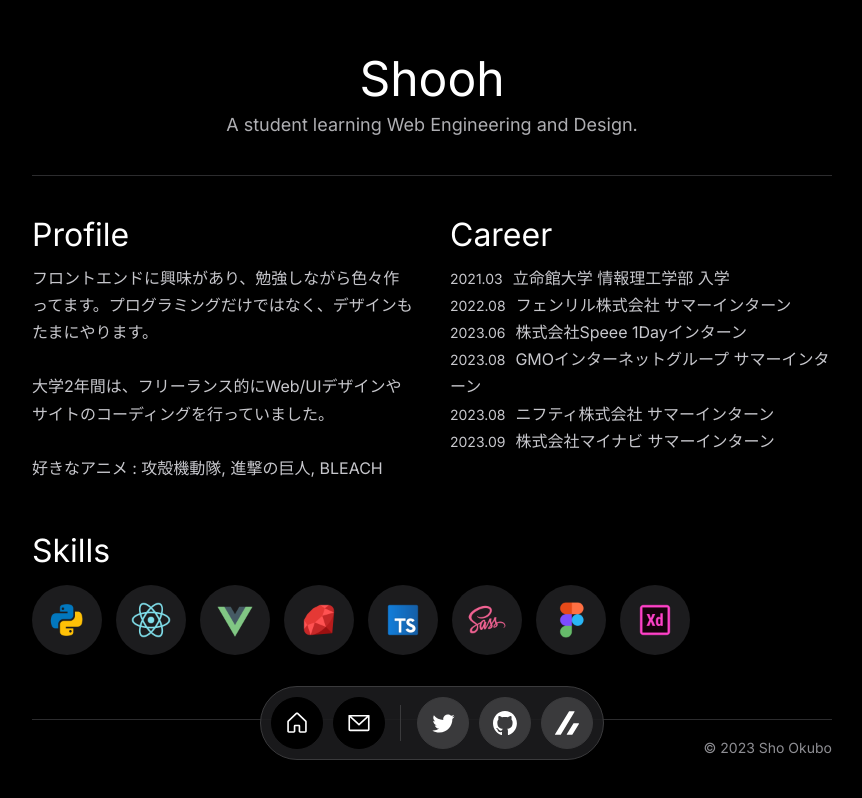
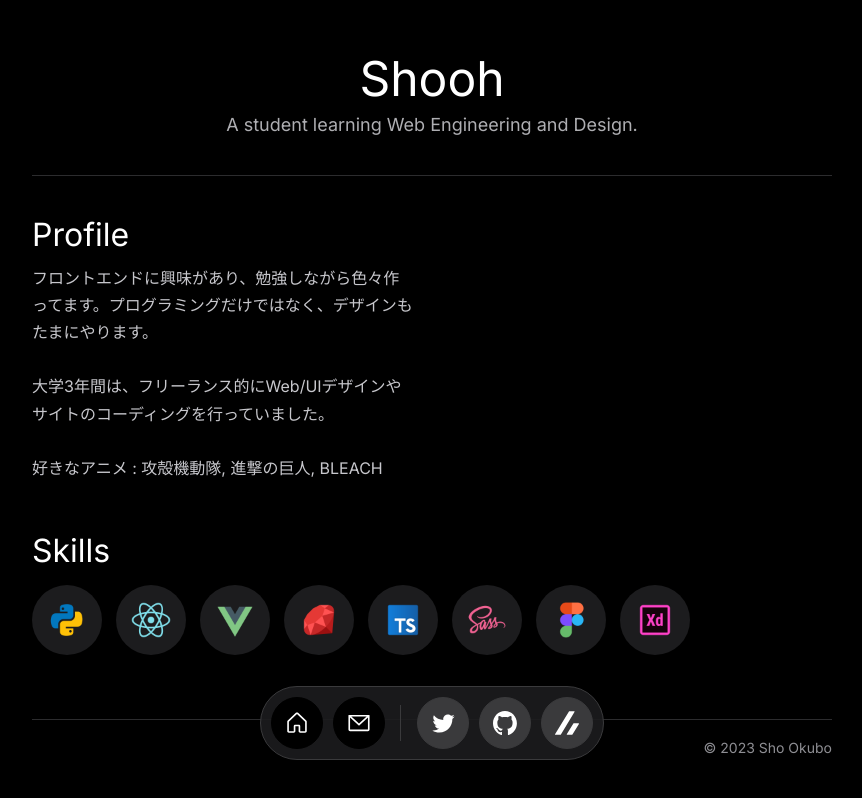
Before and after one commit to shooh25/shooh, a Next.js app: page /about in a window 1280 px wide. Shown: the whole page, without its empty margins (208-1070 px from the left). Built offline with nearby package versions, Linux system fonts and the light colour scheme.

Commit message:
fix: contents

```diff
--- a/src/pages/about.tsx
+++ b/src/pages/about.tsx
@@ -46,12 +46,12 @@ const About = () => {
               <p>
                 フロントエンドに興味があり、勉強しながら色々作ってます。プログラミングだけではなく、デザインもたまにやります。<br />
                 <br />
-                大学2年間は、フリーランス的にWeb/UIデザインやサイトのコーディングを行っていました。<br />
+                大学3年間は、フリーランス的にWeb/UIデザインやサイトのコーディングを行っていました。<br />
                 <br />
                 好きなアニメ : 攻殻機動隊, 進撃の巨人, BLEACH
               </p>
             </div>
-            <div className={styles.career}>
+            {/* <div className={styles.career}>
               <h2>Career</h2>
               <p>
                 <span>2021.03</span>立命館大学 情報理工学部 入学
@@ -71,7 +71,7 @@ const About = () => {
               <p>
                 <span>2023.09</span>株式会社マイナビ サマーインターン
               </p>
-            </div>
+            </div> */}
           </div>
           <div className={styles.skills}>
             <h2>Skills</h2>
```
